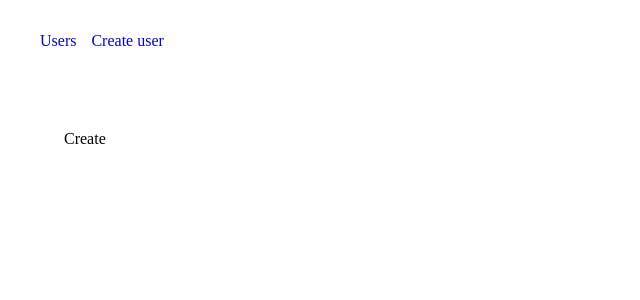
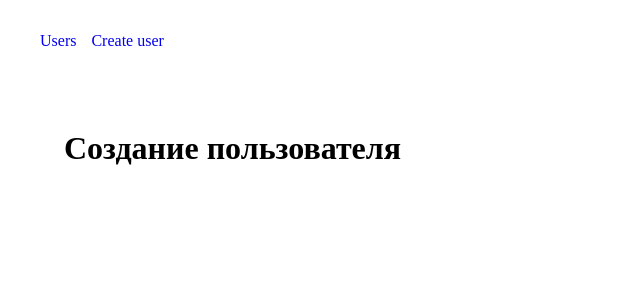
Before and after one commit to EgorGo23/go-infra-front, a React app: page /users/create in a window 1280 px wide. Shown: the top 300 px of the page, without its empty margins (0-640 px from the left). Built offline with nearby package versions, Linux system fonts and the light colour scheme.

Commit message:
add UserForm component

```diff
--- /dev/null
+++ b/src/components/UserForm/UserForm.tsx
@@ -0,0 +1,13 @@
+import React from 'react';
+
+type UserFormProps = {
+  mode: 'read' | 'edit';
+};
+
+export const UserForm = ({ mode }: UserFormProps): JSX.Element => {
+  return (
+    <form>
+      <input />
+    </form>
+  );
+};
--- a/src/components/index.ts
+++ b/src/components/index.ts
@@ -1,3 +1,4 @@
 export { NavBar } from './NavBar/NavBar';
 export { MainLayout } from './MainLayout/MainLayout';
 export { UserList } from './UserList/UserList';
+export { UserForm } from './UserForm/UserForm';
--- a/src/pages/CreateUserPage.tsx
+++ b/src/pages/CreateUserPage.tsx
@@ -1,5 +1,11 @@
 import React from 'react';
+import { UserForm } from '@components';
 
 export const CreateUserPage = () => {
-  return <div>Create</div>;
+  return (
+    <div>
+      <h1>Создание пользователя</h1>
+      <UserForm mode="edit" />
+    </div>
+  );
 };
--- a/src/pages/UserPage.tsx
+++ b/src/pages/UserPage.tsx
@@ -1,5 +1,11 @@
 import React from 'react';
+import { UserForm } from '@components';
 
 export const UserPage = () => {
-  return <div>Страница пользователя</div>;
+  return (
+    <div>
+      <h1>Профиль пользователя</h1>
+      <UserForm mode="read" />
+    </div>
+  );
 };
```
Also changed, not shown: src/components/UserForm/UserForm.styles.scss (added).
